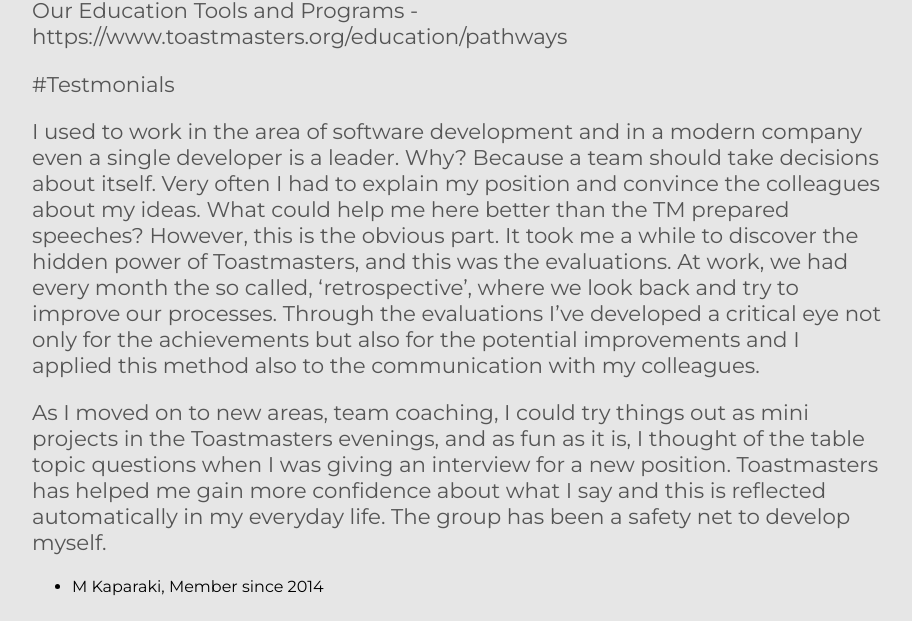
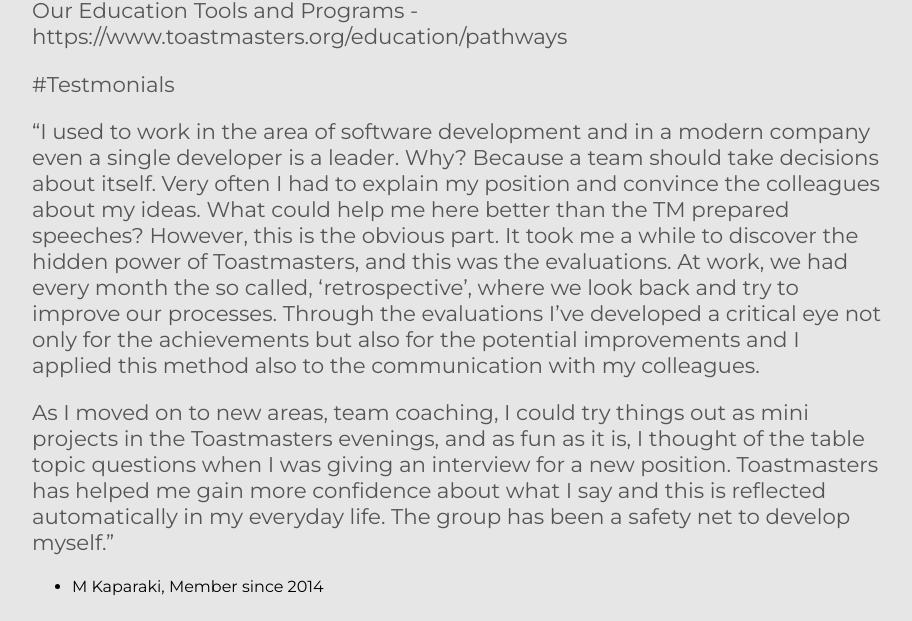
Before and after one commit to toastmasters-aachen/toastmasters-aachen.github.io, a Jekyll site: the page built from about.md, in a window 1280 px wide and 900 px high, scrolled down 1515 px. Shown: the part 142-763 px from the top of the window, without its empty margins (182-1094 px from the left). Built offline with Jekyll 4.4.1, drawn with Linux system fonts in a browser that asks for light colours.

```diff
--- a/about.md
+++ b/about.md
@@ -53,11 +53,11 @@ Our Education Tools and Programs - https://www.toastmasters.org/education/pathwa
 
 #Testmonials
 
-I used to work in the area of software development and in a modern company even a single developer is a leader. Why? Because a team should take decisions about itself.  Very often I had to explain my position and convince the colleagues about my ideas. What could help me here better than the TM prepared speeches?
+"I used to work in the area of software development and in a modern company even a single developer is a leader. Why? Because a team should take decisions about itself.  Very often I had to explain my position and convince the colleagues about my ideas. What could help me here better than the TM prepared speeches?
 However, this is the obvious part. It took me a while to discover the hidden power of Toastmasters, and this was the evaluations. At work, we had every month the so called, 'retrospective', where we look back and try to improve our processes. Through the evaluations I've developed a critical eye not only for the achievements but also for the potential improvements and I applied this method also to the communication with my colleagues.
 
 As I moved on to new areas, team coaching, I could try things out as mini projects in the Toastmasters evenings, and as fun as it is, I thought of the table topic questions when I was giving an interview for a new position.
-Toastmasters has helped me gain more confidence about what I say and this is reflected automatically in my everyday life. The group has been a safety net to develop myself.
+Toastmasters has helped me gain more confidence about what I say and this is reflected automatically in my everyday life. The group has been a safety net to develop myself."
 
 - M Kaparaki, Member since 2014
 
```
